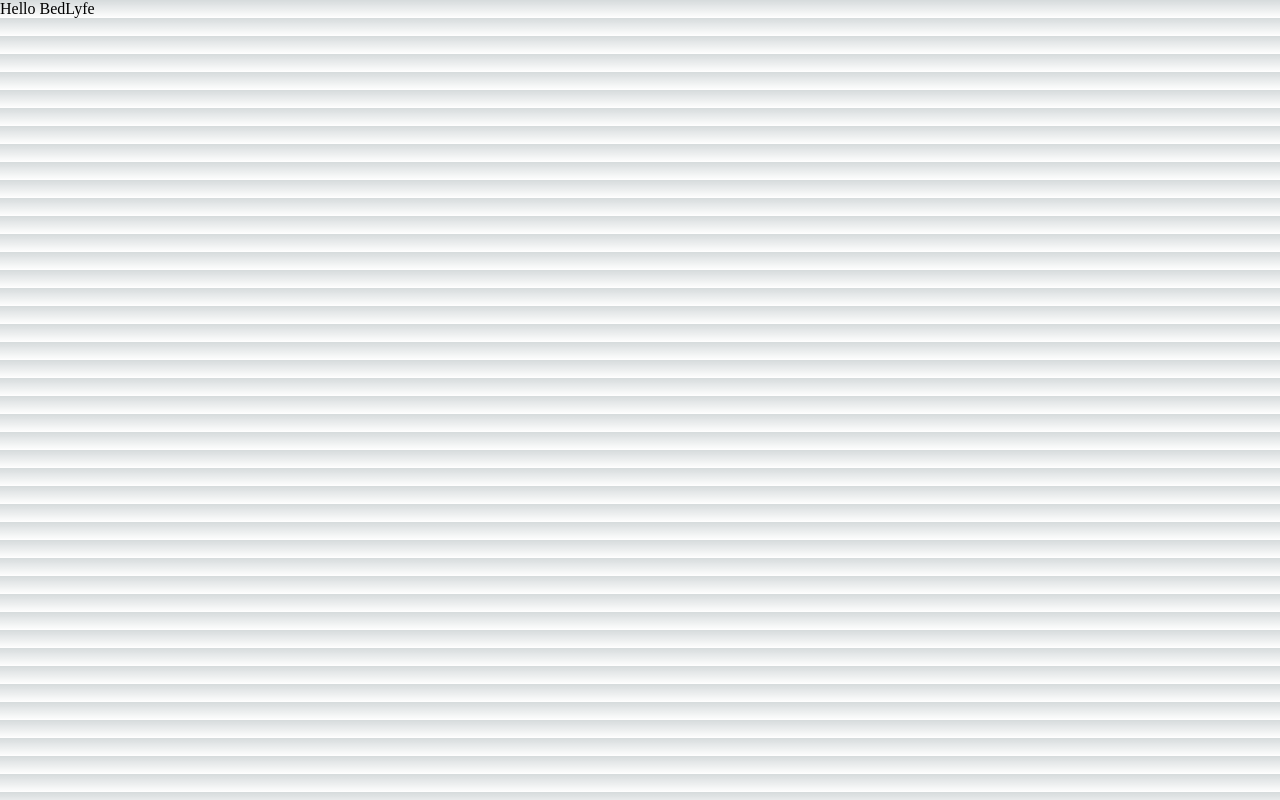
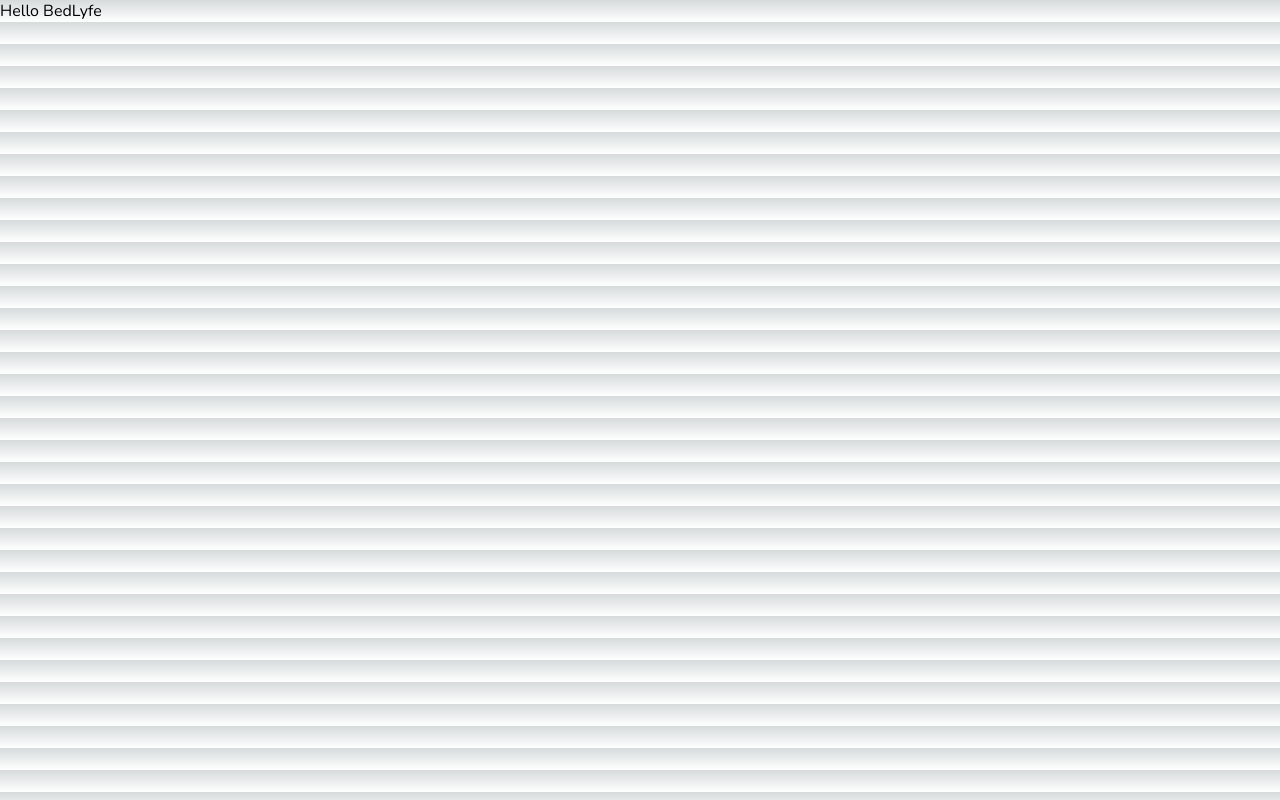
Before and after one commit to koomekevo/bedlyfe, a Next.js app: page / in a window 1280 px wide. Built offline with nearby package versions, Linux system fonts and the light colour scheme.

Commit message:
Add Nunito font

```diff
--- a/app/layout.tsx
+++ b/app/layout.tsx
@@ -1,9 +1,15 @@
+import { Nunito } from 'next/font/google';
+
 import './globals.css'
 
 export const metadata = {
   title: 'BedLyfe',
   description: 'Airbnb clone',
 }
+
+const font = Nunito({
+  subsets: ["latin"],
+})
 
 export default function RootLayout({
   children,
@@ -12,7 +18,7 @@
 }) {
   return (
     <html lang="en">
-      <body>{children}</body>
+      <body className={font.className}>{children}</body>
     </html>
   )
 }
```
